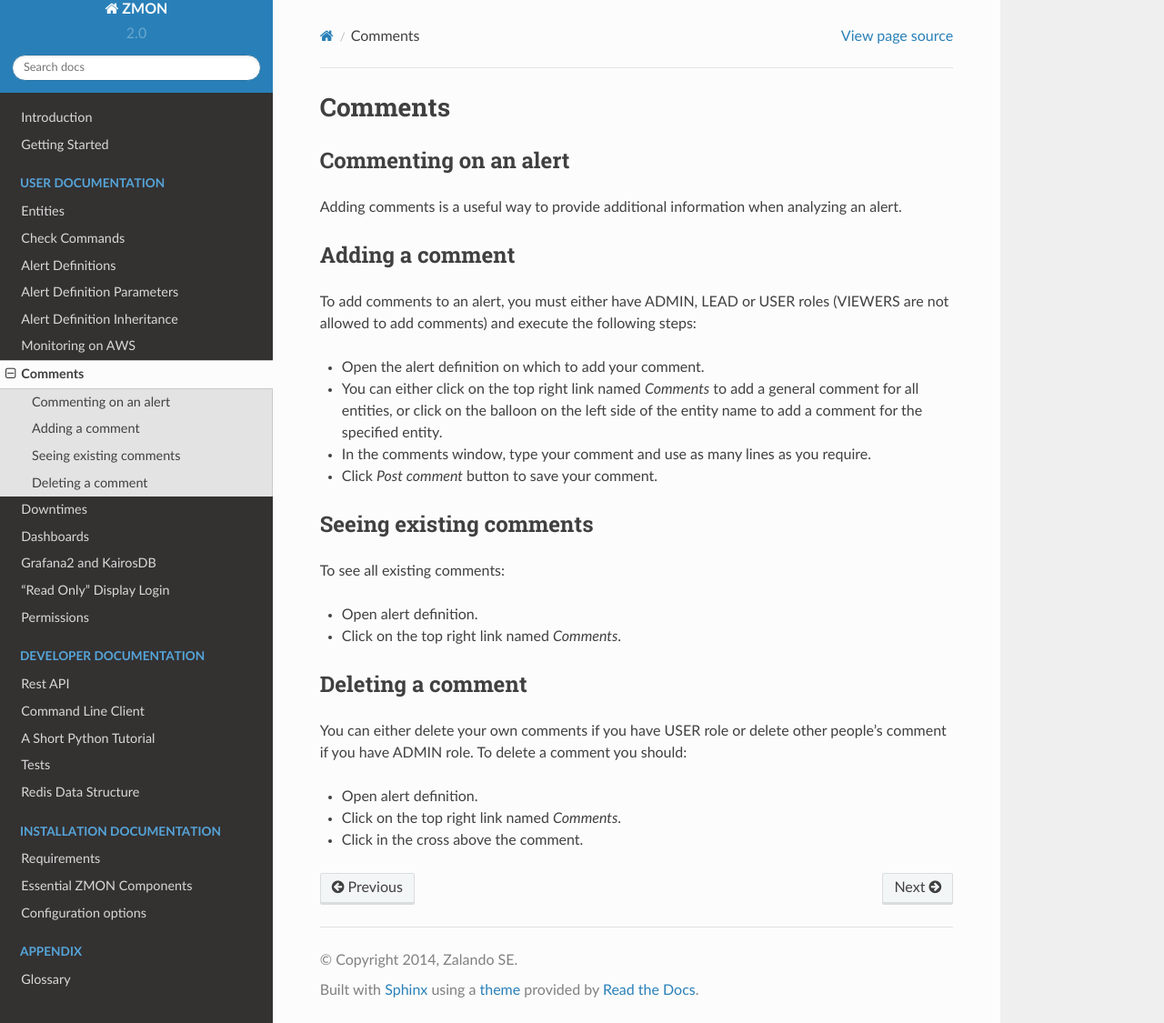
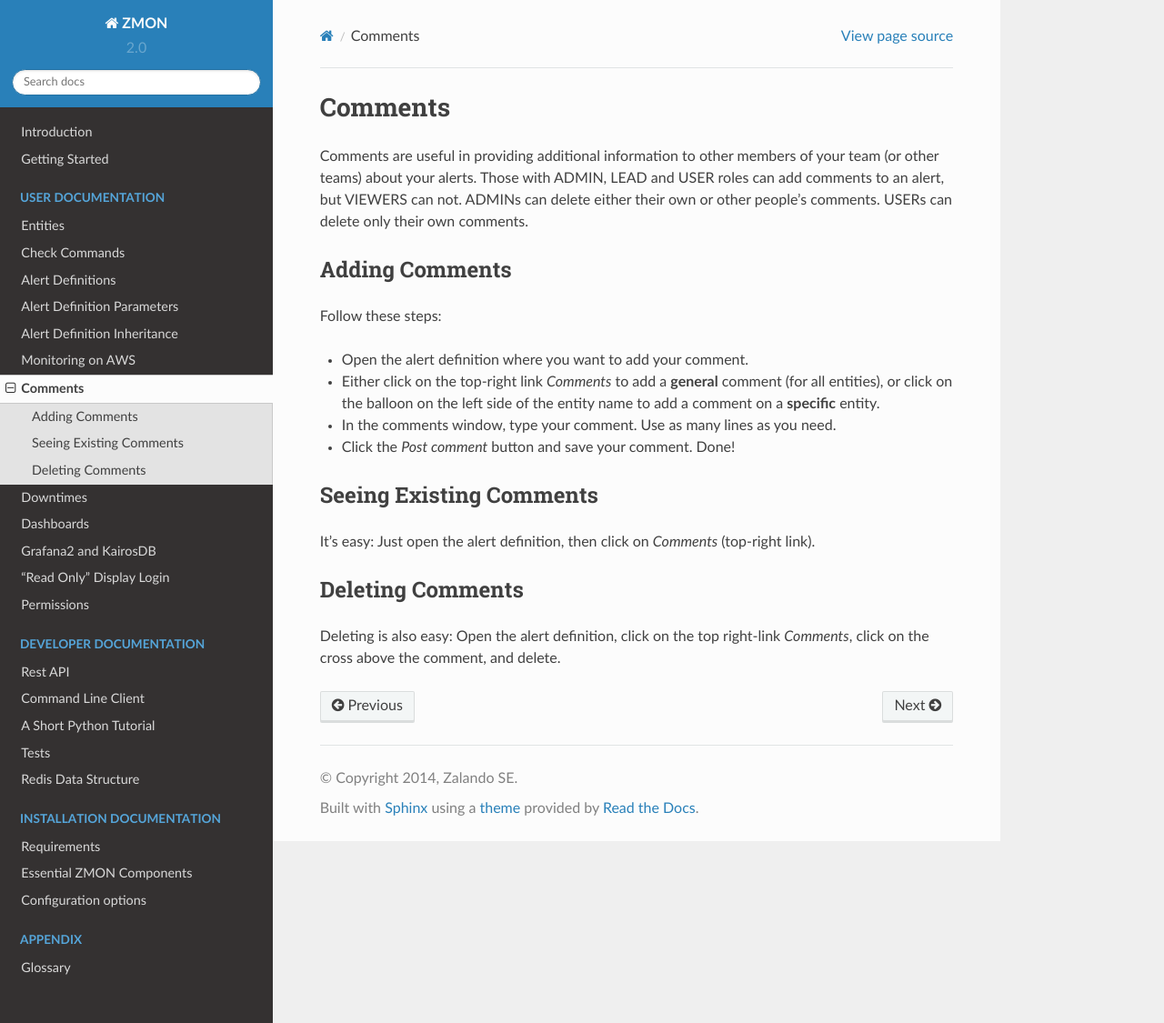
Before and after one commit to zalando-zmon/zmon-docs, a Sphinx documentation site: the page built from docs/user/comments.rst, in a window 1280 px wide and 1125 px high. Shown: the whole window at 91% size. Built offline with Sphinx 7.4.7 and the Read the Docs theme 2.0.0, drawn with Linux system fonts in a browser that asks for light colours.

Commit message:
Update comments.rst
Line 10: viewers can't add comments ... what is the reasoning?

```diff
--- a/docs/user/comments.rst
+++ b/docs/user/comments.rst
@@ -4,35 +4,24 @@
 Comments
 ********
 
-Commenting on an alert
-----------------------
+Comments are useful in providing additional information to other members of your team (or other teams) about your alerts. Those with ADMIN, LEAD and USER roles can add comments to an alert, but VIEWERS can not. ADMINs can delete either their own or other people's comments. USERs can delete only their own comments.
 
-Adding comments is a useful way to provide additional information when analyzing an alert.
-
-Adding a comment
+Adding Comments
 ----------------
 
-To add comments to an alert, you must either have ADMIN, LEAD or USER roles (VIEWERS are not allowed to add comments) and execute the following steps:
+Follow these steps:
 
-* Open the alert definition on which to add your comment.
-* You can either click on the top right link named `Comments` to add a general comment for all entities, or click on the balloon on the left side of the entity name to add a comment for the specified entity.
-* In the comments window, type your comment and use as many lines as you require.
-* Click `Post comment` button to save your comment.
+* Open the alert definition where you want to add your comment.
+* Either click on the top-right link `Comments` to add a **general** comment (for all entities), or click on the balloon on the left side of the entity name to add a comment on a **specific** entity.
+* In the comments window, type your comment. Use as many lines as you need.
+* Click the `Post comment` button and save your comment. Done!
 
-Seeing existing comments
+Seeing Existing Comments
 ------------------------
 
-To see all existing comments:
+It's easy: Just open the alert definition, then click on `Comments` (top-right link).
 
-* Open alert definition.
-* Click on the top right link named `Comments`.
-
-Deleting a comment
+Deleting Comments
 ------------------
 
-You can either delete your own comments if you have USER role or delete other people's comment if you have ADMIN role.
-To delete a comment you should:
-
-* Open alert definition.
-* Click on the top right link named `Comments`.
-* Click in the cross above the comment.
+Deleting is also easy: Open the alert definition, click on the top right-link `Comments`, click on the cross above the comment, and delete.
```
